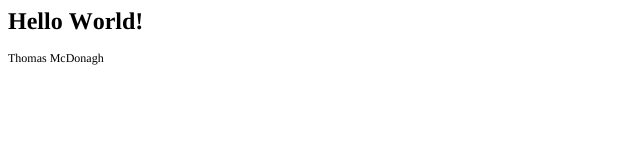
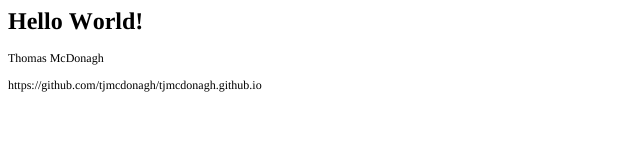
Before and after one commit to DS4200-S23-Class/ic-01-tjmcdonagh, a plain HTML site: page index.html in a window 1280 px wide. Shown: the whole page, without its empty margins (0-640 px from the left). Drawn offline with Linux system fonts and the light colour scheme.

Commit message:
part 2 done

```diff
--- a/index.html
+++ b/index.html
@@ -14,5 +14,6 @@
 <body>
 <h1 style="margin: 0.0px 0.0px 16.1px 0.0px; font: 24.0px Times; color: #000000; -webkit-text-stroke: #000000"><span class="s1"><b>Hello World!</b></span></h1>
 <p class="p2"><span class="s1">Thomas McDonagh<span class="Apple-converted-space"> </span></span></p>
+<p class="p2"><span class="s1">https://github.com/tjmcdonagh/tjmcdonagh.github.io</span></p>
 </body>
 </html>
```
